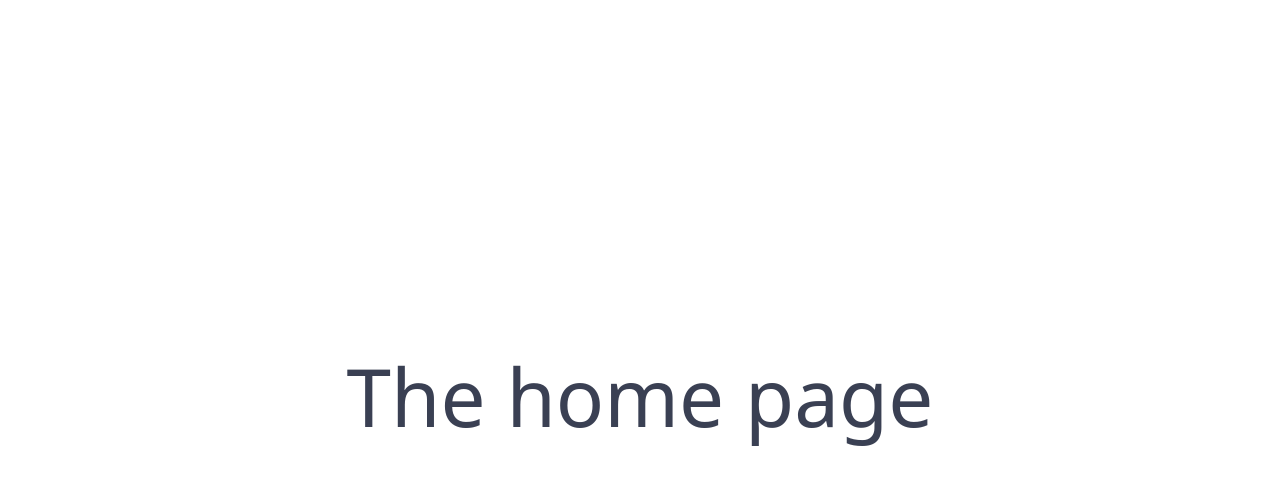
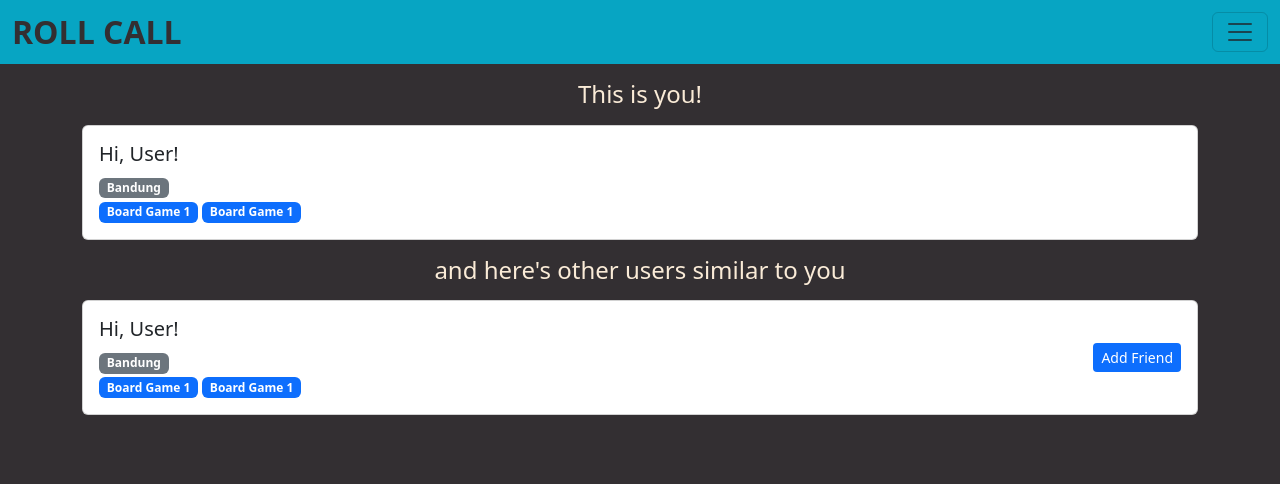
Before and after one commit to Aulianyb/ROLLCALL-FE, a React (Vite) app in the folder ROLLCALL/: page /home in a window 1280 px wide. Shown: the top 484 px of the page. Built offline with nearby package versions, Linux system fonts and the light colour scheme.

Commit message:
🌟 feat : Homepage

```diff
--- a/ROLLCALL/src/App.css
+++ b/ROLLCALL/src/App.css
@@ -1,4 +1,3 @@
 #root {
   margin: 0 auto;
-  padding: 2rem;
 }
--- a/ROLLCALL/src/index.css
+++ b/ROLLCALL/src/index.css
@@ -19,12 +19,13 @@ a:hover {
 }
 
 body {
+  background-color: #332f32;
   margin: 0;
-  display: flex;
-  place-items: center;
+  /* display: flex; */
+  /* place-items: center; */
   min-width: 320px;
   min-height: 100vh;
-  color: rgba(29, 36, 57, 0.87) ;
+  color: antiquewhite ;
 }
 
 h1 {
@@ -35,6 +36,7 @@ h1 {
 .btn {
   transition: transform 0.3s ease;
   border-width: 0;
+
 }
 
 .btn:hover{
@@ -42,6 +44,16 @@ h1 {
   border-width: 0;
 }
 
-.container-welcome{
-  width: 60vh;
+.container-sm{
+  max-width: 400px;
 }
+
+.navbar{
+  background-color: #07a5c3;
+}
+
+.navbar-brand{
+  color: #332f32;
+  font-weight: 700;
+  font-size: 4vh;
+}
--- a/ROLLCALL/src/main.tsx
+++ b/ROLLCALL/src/main.tsx
@@ -3,6 +3,7 @@ import ReactDOM from 'react-dom/client'
 import App from './App.tsx'
 import { BrowserRouter, Routes, Route } from 'react-router-dom'
 import "bootstrap/dist/css/bootstrap.min.css";
+import 'bootstrap/dist/js/bootstrap.bundle.min.js'
 import './index.css'
 
 ReactDOM.createRoot(document.getElementById('root')!).render(
--- a/ROLLCALL/src/pages/HomePage.tsx
+++ b/ROLLCALL/src/pages/HomePage.tsx
@@ -1,7 +1,64 @@
-export default function HomePage(){
-    return (<>
-    <h1>
-        The home page
-    </h1>
-    </>)
+export default function HomePage() {
+  return (
+    <>
+      <nav className="navbar">
+        <div className="container-fluid">
+          <span className="navbar-brand mb-0 h1">ROLL CALL</span>
+          <button
+            className="navbar-toggler"
+            type="button"
+            data-bs-toggle="collapse"
+            data-bs-target="#navbarNavAltMarkup"
+            aria-controls="navbarNavAltMarkup"
+            aria-expanded="false"
+            aria-label="Toggle navigation"
+          >
+            <span className="navbar-toggler-icon"></span>
+          </button>
+          <div className="collapse navbar-collapse" id="navbarNavAltMarkup">
+            <div className="navbar-nav">
+              <a className="nav-link active" aria-current="page" href="#">
+                Profile
+              </a>
+              <a className="nav-link active" aria-current="page" href="#">
+                Create Session
+              </a>
+            </div>
+          </div>
+        </div>
+      </nav>
+
+      <div className="container mt-3">
+        <h4 className="my-3 text-center">This is you!</h4>
+        <div className="card">
+          <div className="card-body">
+            <h5 className="card-title">Hi, User!</h5>
+            <span className="badge text-bg-secondary">Bandung</span>
+            <br />
+            <span className="badge text-bg-primary me-1">Board Game 1</span>
+            <span className="badge text-bg-primary">Board Game 1</span>
+          </div>
+        </div>
+        <h4 className="my-3 text-center">
+          and here's other users similar to you
+        </h4>
+        <div className="card my-2">
+          <div className="row align-items-center">
+            <div className="col">
+              <div className="card-body">
+                <h5 className="card-title">Hi, User!</h5>
+                <span className="badge text-bg-secondary">Bandung</span>
+                <br />
+                <span className="badge text-bg-primary me-1">Board Game 1</span>
+                <span className="badge text-bg-primary">Board Game 1</span>
+              </div>
+            </div>
+            <div className="col text-end me-3">
+              <button className="btn btn-primary btn-sm">Add Friend</button>
+            </div>
+          </div>
+        </div>
+      </div>
+    </>
+  );
 }
--- a/ROLLCALL/src/pages/LoginPage.tsx
+++ b/ROLLCALL/src/pages/LoginPage.tsx
@@ -3,7 +3,7 @@ import { Link } from "react-router-dom";
 export default function LoginPage() {
   return (
     <>
-      <div className="container-welcome">
+      <div className="container-sm mt-5">
         <h2 className="mb-4 text-center">Hello again!</h2>
         <form>
           <div className="mb-3">
--- a/ROLLCALL/src/pages/RegisterPage.tsx
+++ b/ROLLCALL/src/pages/RegisterPage.tsx
@@ -9,7 +9,7 @@ export default function RegisterPage() {
   };
   return (
     <>
-      <div className="container-welcome">
+      <div className="container-sm mt-5">
         <h2 className="mb-4 text-center">Start your journey!</h2>
         <form>
           <input
@@ -33,7 +33,11 @@ export default function RegisterPage() {
           <p className="text-center">
             We want to know you better <br /> Pick your favorite games
           </p>
-          <div className="btn-group mb-3" role="group" aria-label="Basic checkbox toggle button group">
+          <div
+            className="btn-group mb-3"
+            role="group"
+            aria-label="Basic checkbox toggle button group"
+          >
             <input
               type="checkbox"
               className="btn-check"
--- a/ROLLCALL/src/pages/WelcomePage.tsx
+++ b/ROLLCALL/src/pages/WelcomePage.tsx
@@ -3,7 +3,7 @@ import { Link } from "react-router-dom";
 export default function WelcomePage() {
   return (
     <>
-      <div className="text-center">
+      <div className="text-center mt-5">
         <h2>Welcome to</h2>
         <h1 className="fw-bolder">ROLL CALL</h1>
         <Link to="/login">
```
Also changed, not shown: package.json (added, +9 -0 lines). Lines whose indentation alone changed are shown as unchanged.
